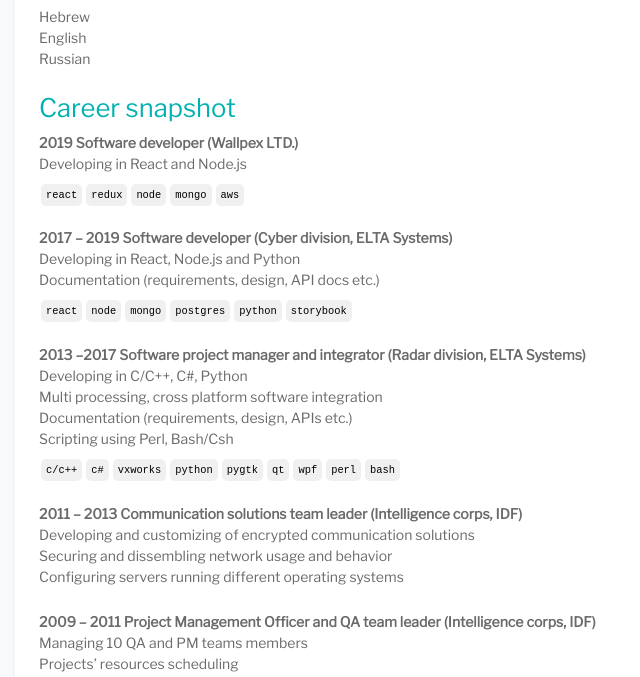
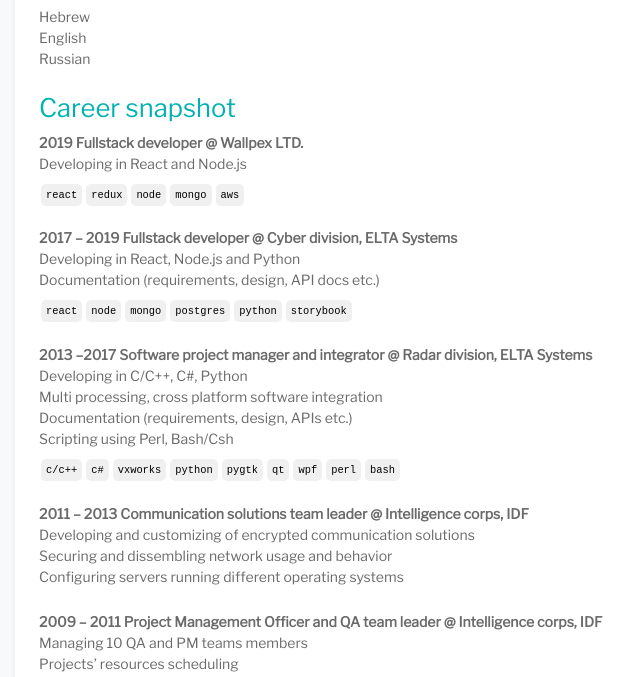
Before and after one commit to Guzzur/razzy.dev, a React (Create React App) app: page /about in a window 1280 px wide. Shown: the part 820-1497 px from the top of the page, without its empty margins (265-905 px from the left). Built offline with nearby package versions, Linux system fonts and the light colour scheme.

Commit message:
add tags

```diff
--- a/src/components/AboutMe.jsx
+++ b/src/components/AboutMe.jsx
@@ -86,14 +86,14 @@
         <div className="mt-4">
           <h3>Career snapshot</h3>
           {/*  */}
-          <div className="font-weight-bold">2019 Software developer (Wallpex LTD.)</div>
+          <div className="font-weight-bold">2019 Fullstack developer @ Wallpex LTD.</div>
           <div>Developing in React and Node.js</div>
           <div className="mt-2">
             <Buzzwords projectName="wallpex" words={["react", "redux", "node", "mongo", "aws"]} />
           </div>
           {/*  */}
           <div className="mt-4 font-weight-bold">
-            2017 – 2019 Software developer (Cyber division, ELTA Systems)
+            2017 – 2019 Fullstack developer @ Cyber division, ELTA Systems
           </div>
           <div>Developing in React, Node.js and Python</div>
           <div>Documentation (requirements, design, API docs etc.)</div>
@@ -105,7 +105,7 @@
           </div>
           {/*  */}
           <div className="mt-4 font-weight-bold">
-            2013 –2017 Software project manager and integrator (Radar division, ELTA Systems)
+            2013 –2017 Software project manager and integrator @ Radar division, ELTA Systems
           </div>
           <div>Developing in C/C++, C#, Python</div>
           <div>Multi processing, cross platform software integration</div>
@@ -119,14 +119,14 @@
           </div>
           {/*  */}
           <div className="mt-4 font-weight-bold">
-            2011 – 2013 Communication solutions team leader (Intelligence corps, IDF)
+            2011 – 2013 Communication solutions team leader @ Intelligence corps, IDF
           </div>
           <div>Developing and customizing of encrypted communication solutions</div>
           <div>Securing and dissembling network usage and behavior</div>
           <div>Configuring servers running different operating systems</div>
           {/*  */}
           <div className="mt-4 font-weight-bold">
-            2009 – 2011 Project Management Officer and QA team leader (Intelligence corps, IDF)
+            2009 – 2011 Project Management Officer and QA team leader @ Intelligence corps, IDF
           </div>
           <div>Managing 10 QA and PM teams members</div>
           <div>Projects’ resources scheduling</div>
```
